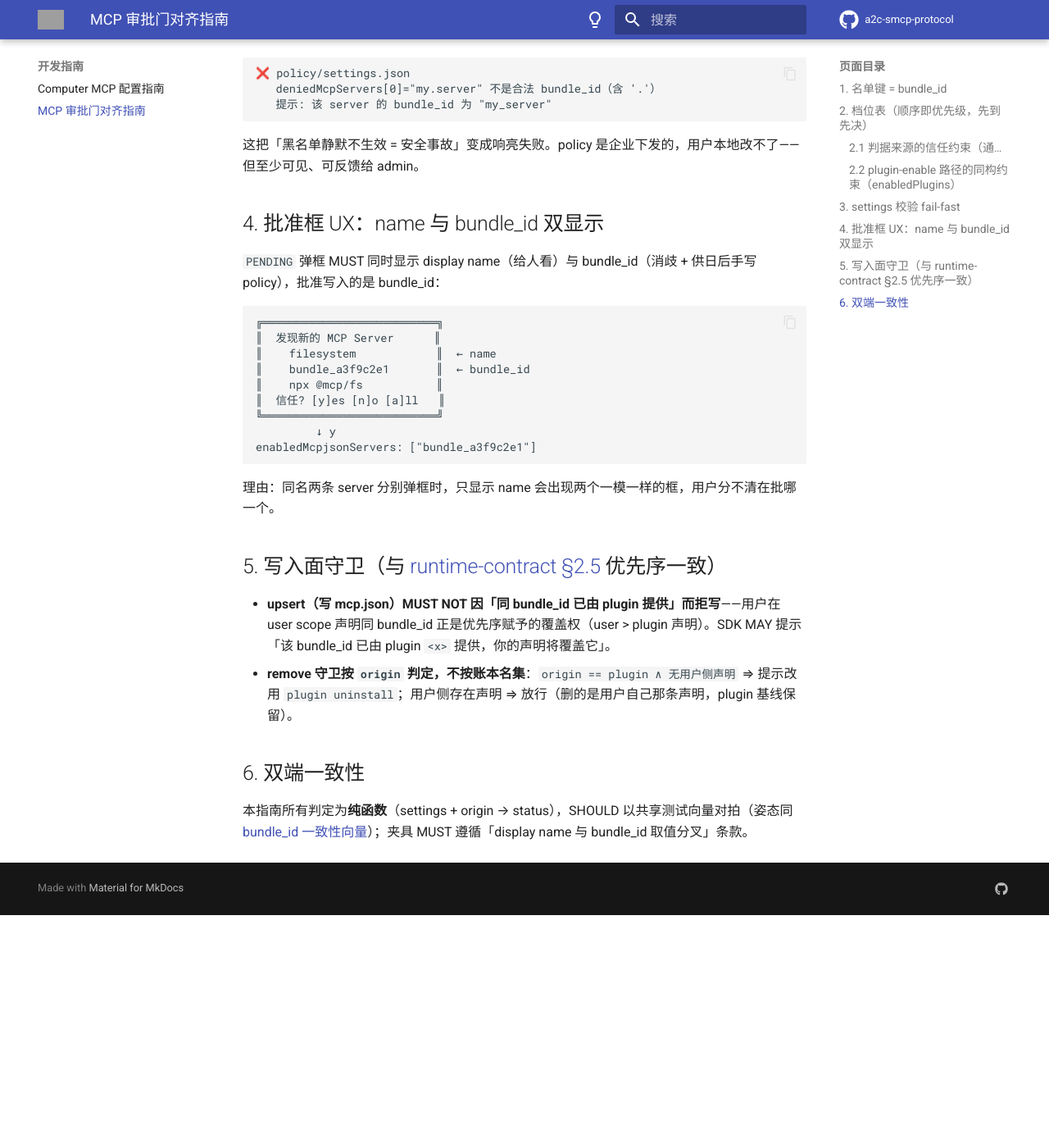
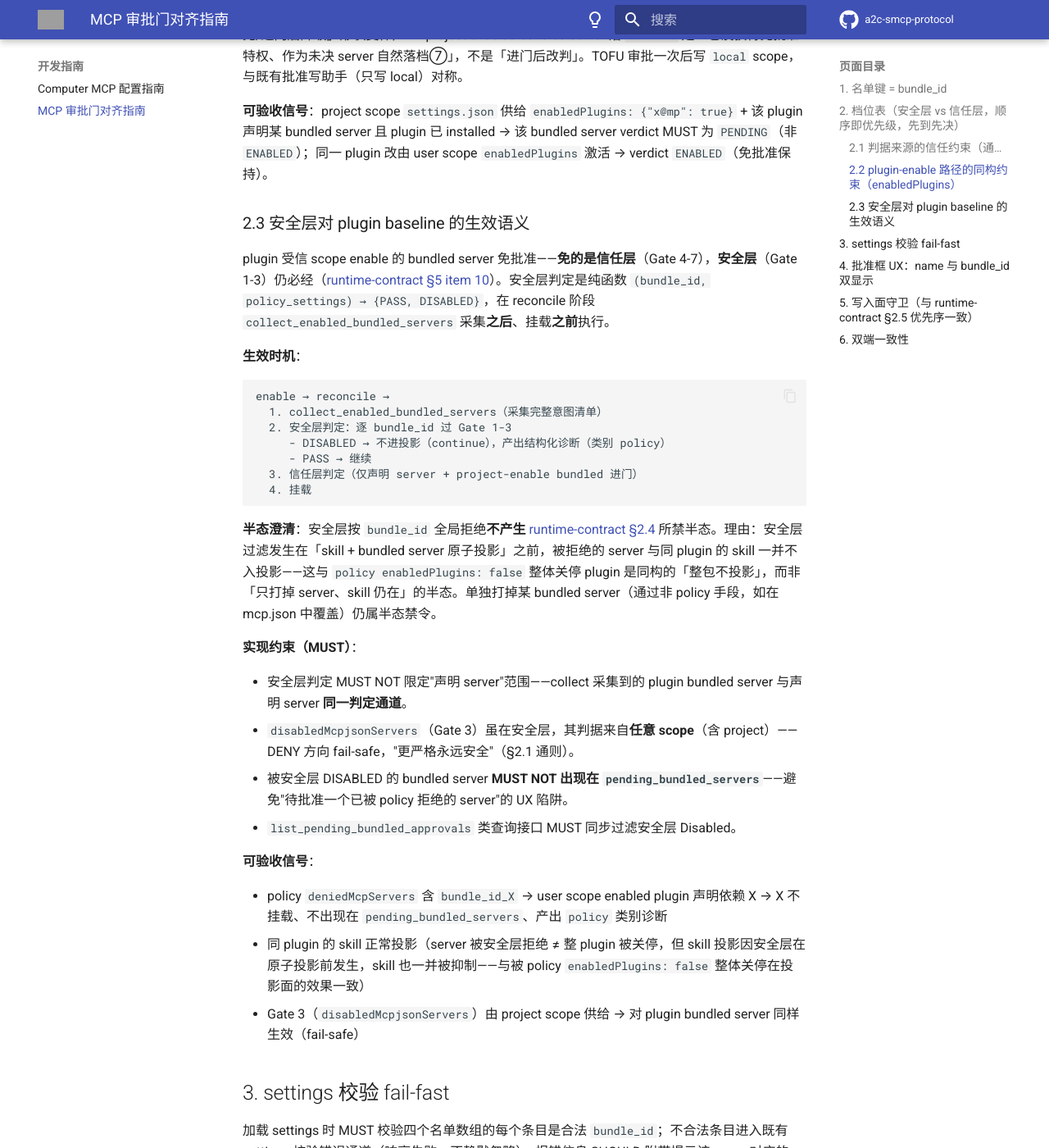
Before and after one commit to A2C-SMCP/a2c-smcp-protocol, an MkDocs documentation site: the page built from docs/guides/mcp-approval-gate-alignment.md, in a window 1280 px wide and 1400 px high, scrolled down 4213 px. Shown: the whole window at 82% size. Built offline with MkDocs 1.6.1 and Material for MkDocs 9.7.7, drawn with Linux system fonts in a browser that asks for light colours; comment, search, counter and statistics services are not loaded; the version menu is left out; before the commit the page ends 5329 px from its top, so only the background shows below that; some of the changed text lies outside the part shown; grey boxes are pictures that could not be loaded.

Commit message:
docs(approval-gate): 审批门安全层/信任层拆分 — Gate 1-3 对所有 server 强制生效（含 plugin baseline），§5 item 10 豁免范围收窄
- runtime-contract §5 item 10: 拆分安全层(Gate 1-3)/信任层(Gate 4-7)；plugin
  受信 scope enable 免信任层但仍经安全层；安全层 DENY 不产生半态
- 指南 §2: 新增两层分节表 + 档位表前分层说明；§2.2 表格行更新
- 指南 §2.3(新): 安全层对 plugin baseline 生效语义（时机/半态/约束/信号）
- 指南 danger note / §2.2 措辞同步收窄

Ref: #43, Discussion #42

Co-Authored-By: Claude <noreply@anthropic.com>

````diff
--- a/docs/guides/mcp-approval-gate-alignment.md
+++ b/docs/guides/mcp-approval-gate-alignment.md
@@ -11,9 +11,18 @@
 - **为什么**：按 name 授予信任会让「同名两条 server 共用一份审批」——你批准了 plugin 带的 `filesystem`，你自己那个恰好也叫 `filesystem` 的 server 自动免批准（真实信任泄漏）。bundle_id 键与 `get_config.servers` key、工具前缀 `{bundle_id}__`、错误码 `meta.mcp_server` 同一身份空间，零桥接。
 - **hash-fallback 形态的免费收益**：bundle_id 为连接身份摘要形态时，改连接参数 ⇒ bundle_id 变 ⇒ 旧审批自然失效 ⇒ TOFU 语义。
 
-## 2. 档位表（顺序即优先级，先到先决）
+## 2. 档位表（安全层 vs 信任层，顺序即优先级，先到先决）
 
-审批门只对**声明的 server** 判定——mcp.json 各 scope 条目 + 宿主 embed 构造声明（[runtime-contract §2.5 第 3 条](../specification/computer-management/runtime-contract.md)），embed 条目进门迭代意味着企业 policy 拒绝名单与通用禁用开关对其**同样适用**（用户/管理员保留最终关停权）；输入为 `(bundle_id, settings, trusted_origin)`：
+审批门拆为两层，MUST 分别判定（与 [runtime-contract §5 item 10](../specification/computer-management/runtime-contract.md) 对齐）：
+
+| 层 | 范围 | 方向 | 适用对象 |
+|---|------|------|---------|
+| **安全层** | Gate 1-3（denied / allowed / disabledMcpjson） | DENY / 白名单收窄 / 用户侧禁用 | **所有 server（含 plugin baseline）** |
+| **信任层** | Gate 4-7（trusted_origin / enabledMcpjson / enableAllProject / PENDING） | ENABLE | **仅声明 server + project-enable bundled server** |
+
+plugin 受信 scope enable 的 bundled server 免批准——**免的是信任层**，安全层仍必经（见 [§2.3](#23-安全层对-plugin-baseline-的生效语义)）。信任层输入为 `(bundle_id, settings, trusted_origin)`，安全层输入为 `(bundle_id, policy_settings)`：
+
+档位表（对进入对应层的 server 判定；安全层 ∀ server，信任层仅声明 server + project-enable bundled）：
 
 | 档 | 判据 | 结果 |
 |---|------|------|
@@ -29,7 +38,7 @@
 
     旧实现在档 3 与 4 之间存在「`bundled.contains(name)` → ENABLED」档位。它是安全缺陷：真正的 plugin bundled server **从不进入** mcp.json 解析层（bundled 走 enable→mount，不落 mcp.json），因此该档**唯一可达路径**是「project/local 声明的 server 借用了某已装 plugin 的 server 名」——即 100% 借名跳过批准门（攻击者只需猜中受害者装过的任一插件的 server 名）。
 
-    - **plugin 声明的 server，当其 enable 判据来自受信 scope 时，MUST 不进入审批门迭代**——在迭代层过滤（`origin == plugin` 的条目不进门），**禁止**写成门内新档位（「进门后豁免」形状即旧档位复发，即便判据换成 origin 也重新违反 item 10「两套开关分别应用」）。其可信性由 install ∧ 受信 scope enable 门保证（[runtime-contract §2.5](../specification/computer-management/runtime-contract.md)）。**project scope 供给 `enabledPlugins=true` 时相反：该 bundled server MUST 进门迭代落 PENDING**（见 [§2.2](#22-plugin-enable-路径的同构约束enabledplugins)）。
+    - **plugin 声明的 server，当其 enable 判据来自受信 scope 时，MUST 不进入信任层迭代（Gate 4-7）**——在迭代层过滤（`origin == plugin` 的条目不进信任层），但 MUST 仍经过安全层（Gate 1-3）。**禁止**写成门内新档位（「进门后豁免」形状即旧档位复发，即便判据换成 origin 也重新违反 item 10「两套开关分别应用」）。其可信性由 install ∧ 受信 scope enable 门保证（[runtime-contract §2.5](../specification/computer-management/runtime-contract.md)）。**project scope 供给 `enabledPlugins=true` 时相反：该 bundled server MUST 进门迭代落 PENDING**（见 [§2.2](#22-plugin-enable-路径的同构约束enabledplugins)）。
     - **审批门实现 MUST NOT 依赖物化账本 / bundled 名集**。
     - **可验收信号**：门函数签名不含 `bundled` 入参；代码库中不存在「读账本聚合 bundled 名集」的函数（如 `bundled_mcp_server_names()`）——「函数不存在」比「文档说别用」可靠。
     - 上述是下方 §2.1 通则的一个具体形状。**只钉形状不钉通则会被同构路径绕过**——见 §2.1。
@@ -66,7 +75,7 @@
 
 | `enabledPlugins` 供给 scope | 该 plugin 的 bundled server |
 |---|---|
-| `user` / `local` / `flag` / `policy`（受信 scope） | 免批准（滤出审批门迭代，现状保持） |
+| `user` / `local` / `flag` / `policy`（受信 scope） | 免批准——免信任层（滤出 Gate 4-7 迭代），安全层（Gate 1-3）仍必经（见 [§2.3](#23-安全层对-plugin-baseline-的生效语义)） |
 | `project`（入 git、随仓库分发） | **回落审批门** —— 进门迭代落 `PENDING`（与 project-scope 声明 server 同视） |
 
 **约束（MUST）**：project scope 供给的 `enabledPlugins=true` **不构成** bundled server 的免批准判据。这与档⑤/档⑥ 拒 project scope 同构（self-approval 闭环）：被 clone 的仓库携一份 `enabledPlugins: {"evil@mp": true}` 即可让其 bundled server 启动期免提示直挂——攻击者无需猜任何 server 名（marketplace 须已在受害者本地 `known_marketplaces.json`，非零点击）。
@@ -76,6 +85,37 @@
 **落地（SDK 自治，双端一致）**：bundled server 采集逻辑须感知激活 plugin 的 enable 判据来源 scope（仅 project 供给 → 投影为 `PENDING` 而非 `ENABLED`）。**实现 MUST NOT 以新增审批门档位达成**（「`origin==plugin ∧ project-enable → PENDING`」是 §2 danger note 明禁的「进门后豁免/进门后降级」形状变体）——project-enabled bundled server 落 `PENDING` 是「它没获得免批准特权、作为未决 server 自然落档⑦」，不是「进门后改判」。TOFU 审批一次后写 `local` scope，与既有批准写助手（只写 local）对称。
 
 **可验收信号**：project scope `settings.json` 供给 `enabledPlugins: {"x@mp": true}` + 该 plugin 声明某 bundled server 且 plugin 已 installed → 该 bundled server verdict MUST 为 `PENDING`（非 `ENABLED`）；同一 plugin 改由 user scope `enabledPlugins` 激活 → verdict `ENABLED`（免批准保持）。
+
+### 2.3 安全层对 plugin baseline 的生效语义
+
+plugin 受信 scope enable 的 bundled server 免批准——**免的是信任层**（Gate 4-7），**安全层**（Gate 1-3）仍必经（[runtime-contract §5 item 10](../specification/computer-management/runtime-contract.md)）。安全层判定是纯函数 `(bundle_id, policy_settings) → {PASS, DISABLED}`，在 reconcile 阶段 `collect_enabled_bundled_servers` 采集**之后**、挂载**之前**执行。
+
+**生效时机**：
+
+```
+enable → reconcile →
+  1. collect_enabled_bundled_servers（采集完整意图清单）
+  2. 安全层判定：逐 bundle_id 过 Gate 1-3
+     - DISABLED → 不进投影（continue），产出结构化诊断（类别 policy）
+     - PASS → 继续
+  3. 信任层判定（仅声明 server + project-enable bundled 进门）
+  4. 挂载
+```
+
+**半态澄清**：安全层按 `bundle_id` 全局拒绝**不产生** [runtime-contract §2.4](../specification/computer-management/runtime-contract.md) 所禁半态。理由：安全层过滤发生在「skill + bundled server 原子投影」之前，被拒绝的 server 与同 plugin 的 skill 一并不入投影——这与 `policy enabledPlugins: false` 整体关停 plugin 是同构的「整包不投影」，而非「只打掉 server、skill 仍在」的半态。单独打掉某 bundled server（通过非 policy 手段，如在 mcp.json 中覆盖）仍属半态禁令。
+
+**实现约束（MUST）**：
+
+- 安全层判定 MUST NOT 限定"声明 server"范围——collect 采集到的 plugin bundled server 与声明 server **同一判定通道**。
+- `disabledMcpjsonServers`（Gate 3）虽在安全层，其判据来自**任意 scope**（含 project）——DENY 方向 fail-safe，"更严格永远安全"（§2.1 通则）。
+- 被安全层 DISABLED 的 bundled server **MUST NOT 出现在 `pending_bundled_servers`**——避免"待批准一个已被 policy 拒绝的 server"的 UX 陷阱。
+- `list_pending_bundled_approvals` 类查询接口 MUST 同步过滤安全层 Disabled。
+
+**可验收信号**：
+
+- policy `deniedMcpServers` 含 `bundle_id_X` → user scope enabled plugin 声明依赖 X → X 不挂载、不出现在 `pending_bundled_servers`、产出 `policy` 类别诊断
+- 同 plugin 的 skill 正常投影（server 被安全层拒绝 ≠ 整 plugin 被关停，但 skill 投影因安全层在原子投影前发生，skill 也一并被抑制——与被 policy `enabledPlugins: false` 整体关停在投影面的效果一致）
+- Gate 3（`disabledMcpjsonServers`）由 project scope 供给 → 对 plugin bundled server 同样生效（fail-safe）
 
 ## 3. settings 校验 fail-fast
 
````
Also changed, not shown: docs/specification/computer-management/runtime-contract.md (+7 -1 lines).
